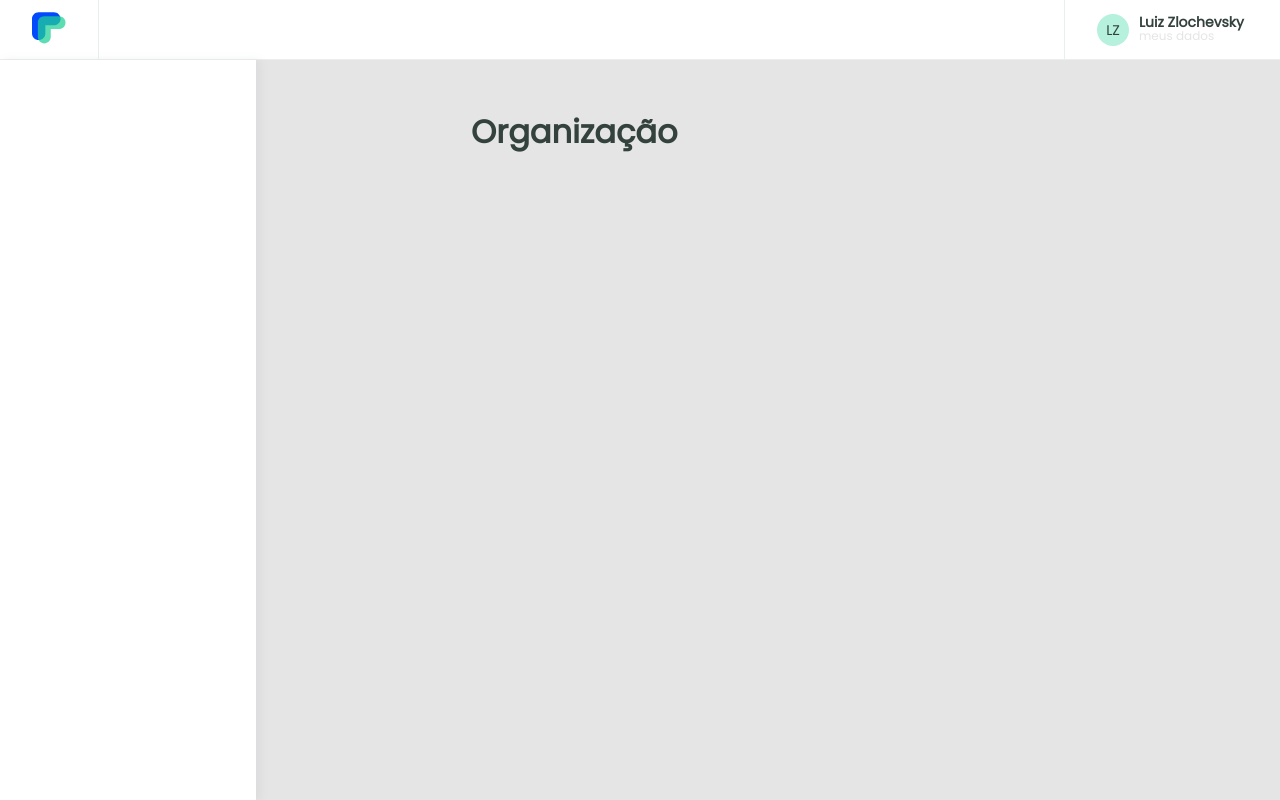
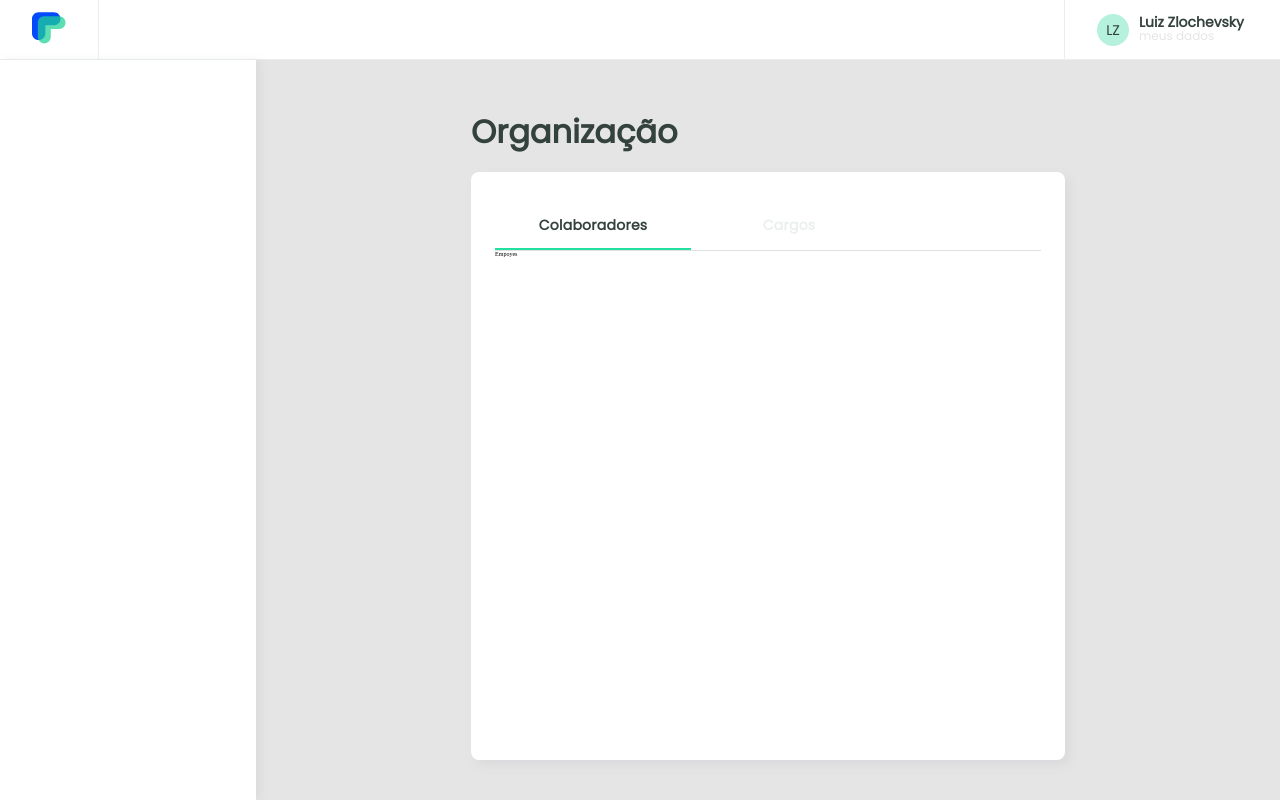
Before and after one commit to sguirodriguez/pedidopago-challenge, a Next.js app: page / in a window 1280 px wide. Built offline with nearby package versions, Linux system fonts and the light colour scheme.

Commit message:
feat: layout and dashboard

```diff
--- a/src/components/layout/layout.components.tsx
+++ b/src/components/layout/layout.components.tsx
@@ -1,4 +1,4 @@
-import React, { ReactNode } from 'react'
+import React, { ReactNode, CSSProperties } from 'react'
 import Image from 'next/image'
 import {
   Container,
@@ -23,10 +23,11 @@ import Avatar from '@mui/material/Avatar'
 import { colors } from '../../styles/global'
 
 interface LayoutProps {
-  children: ReactNode
+  children?: ReactNode
+  contentStyle?: CSSProperties
 }
 
-const Layout = ({ children }: LayoutProps) => {
+const Layout = ({ children, contentStyle }: LayoutProps) => {
   return (
     <Container>
       <Header>
@@ -56,7 +57,7 @@ const Layout = ({ children }: LayoutProps) => {
         <Rectangle />
 
         <Dashboard>
-          <Content>{children}</Content>
+          <Content style={contentStyle}>{children}</Content>
         </Dashboard>
       </Main>
     </Container>
--- a/src/components/layout/layout.styles.tsx
+++ b/src/components/layout/layout.styles.tsx
@@ -119,7 +119,7 @@ export const Rectangle = styled.div`
   box-shadow: 4px 0px 8px 0px rgba(165, 171, 179, 0.16);
 
   @media (max-width: 1024px) {
-    animation: in-out 3s forwards;
+    animation: in-out 2s forwards;
   }
 
   @keyframes in-out {
@@ -142,4 +142,5 @@ export const Content = styled.div`
   max-width: 58%;
   height: 100%;
   margin: auto;
+  box-sizing: border-box;
 `
--- /dev/null
+++ b/src/components/listEmployes/listEmployes.components.tsx
@@ -0,0 +1,6 @@
+import React from 'react'
+
+const ListEmployes = () => {
+  return <div>Empoyes</div>
+}
+export default ListEmployes
--- /dev/null
+++ b/src/components/listEmployes/listEmployes.styles.tsx
@@ -0,0 +1 @@
+import styled from '@emotion/styled'
--- /dev/null
+++ b/src/components/listResponsibilities/listResponsibilities.components.tsx
@@ -0,0 +1,6 @@
+import React from 'react'
+
+const ListResponsabilities = () => {
+  return <div>Responsabilities</div>
+}
+export default ListResponsabilities
--- /dev/null
+++ b/src/components/listResponsibilities/listResponsibilities.styles.tsx
@@ -0,0 +1 @@
+import styled from '@emotion/styled'
--- a/src/containers/home/home.screen.tsx
+++ b/src/containers/home/home.screen.tsx
@@ -1,11 +1,72 @@
 import type { NextPage } from 'next'
-import { Title } from './home.styles'
+import { Title, Dashboard, TabTitle } from './home.styles'
 import Layout from '../../components/layout/layout.components'
+import React, { useState } from 'react'
+import Tabs from '@mui/material/Tabs'
+import Tab from '@mui/material/Tab'
+import Box from '@mui/material/Box'
+import { colors } from '../../styles/global'
+import ListEmployes from '../../components/listEmployes/listEmployes.components'
+import ListResponsabilities from '../../components/listResponsibilities/listResponsibilities.components'
 
 const HomeScreen: NextPage = () => {
+  const [tabIndex, setTabIndex] = useState(0)
+
+  const handleChange = (event: React.SyntheticEvent, newValue: number) => {
+    setTabIndex(newValue)
+  }
+
+  function a11yProps(index: number) {
+    return {
+      id: `simple-tab-${index}`,
+      'aria-controls': `simple-tabpanel-${index}`,
+    }
+  }
+
+  const translatorTabLabel = (index: number, text: string) => {
+    const translatorTab = {
+      0: <TabTitle>{text}</TabTitle>,
+      1: <TabTitle style={{ color: colors.gray }}>{text}</TabTitle>,
+    }
+
+    return translatorTab[index as keyof typeof translatorTab]
+  }
+
   return (
-    <Layout>
+    <Layout
+      contentStyle={{
+        display: 'flex',
+        flexDirection: 'column',
+        gap: 24,
+        paddingBottom: 40,
+      }}
+    >
       <Title>Organização</Title>
+      <Dashboard>
+        <Box sx={{ width: '100%' }}>
+          <Box sx={{ borderBottom: 1, borderColor: 'divider' }}>
+            <Tabs
+              value={tabIndex}
+              onChange={handleChange}
+              TabIndicatorProps={{
+                style: { background: colors.primaryColor },
+              }}
+            >
+              <Tab
+                label={translatorTabLabel(tabIndex, 'Colaboradores')}
+                {...a11yProps(0)}
+                style={{ width: 196 }}
+              />
+              <Tab
+                label={translatorTabLabel(tabIndex == 0 ? 1 : 0, 'Cargos')}
+                {...a11yProps(1)}
+                style={{ width: 196 }}
+              />
+            </Tabs>
+          </Box>
+        </Box>
+        {tabIndex == 0 ? <ListEmployes /> : <ListResponsabilities />}
+      </Dashboard>
     </Layout>
   )
 }
--- a/src/containers/home/home.styles.tsx
+++ b/src/containers/home/home.styles.tsx
@@ -1,8 +1,24 @@
 import styled from '@emotion/styled'
-import { textDefault } from '../../styles/global'
+import { colors, textDefault } from '../../styles/global'
 
 export const Title = styled(textDefault)`
   font-weight: 600;
   font-size: 3.2rem;
   line-height: 32px;
 `
+
+export const Dashboard = styled.div`
+  width: 100%;
+  height: 100%;
+  background-color: ${colors.white};
+  border-radius: 8px;
+  box-shadow: 5px 5px 10px 0px rgba(165, 171, 179, 0.16);
+  padding: 30px 24px 30px 24px;
+`
+
+export const TabTitle = styled(textDefault)`
+  font-size: 1.4rem;
+  line-eight: 1.4rem;
+  font-weight: 600;
+  text-transform: capitalize;
+`
```
